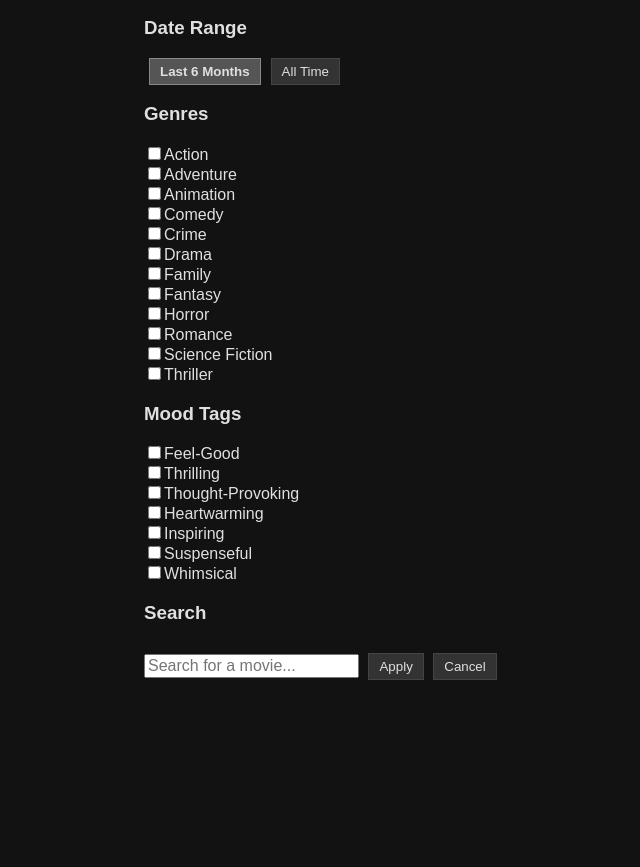
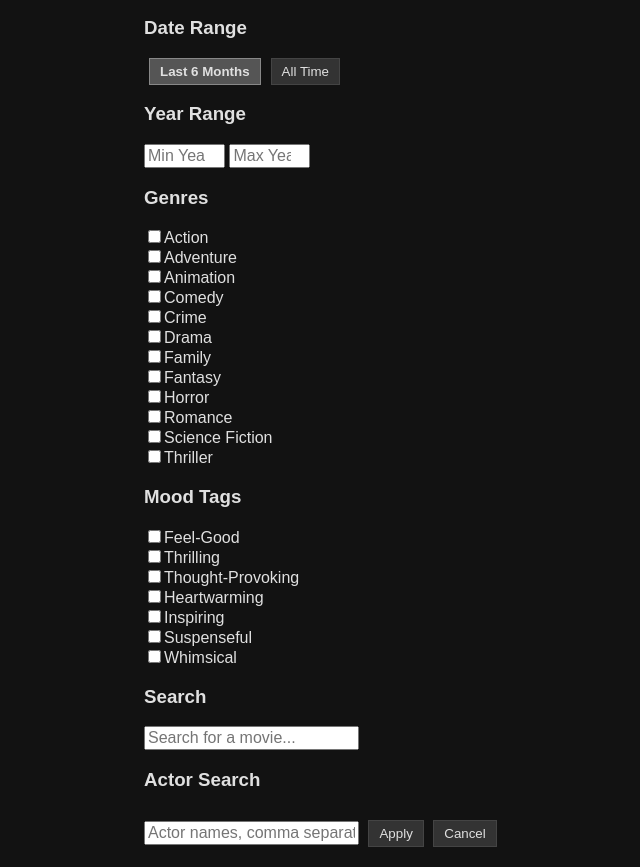
Before and after one commit to bigjokker/movies, a plain HTML site: page filters.html in a window 1280 px wide. Shown: the part 71-938 px from the top of the page, without its empty margins (96-736 px from the left). Before the commit the page ends 800 px from the top, so only its background shows below. Drawn offline with Linux system fonts and the light colour scheme.

Commit message:
Update filters.html

```diff
--- a/filters.html
+++ b/filters.html
@@ -23,12 +23,17 @@
         <button id="btn6m">Last 6 Months</button>
         <button id="btnAll">All Time</button>
     </div>
+    <h3>Year Range</h3>
+    <input type="number" id="minYear" placeholder="Min Year (e.g. 2000)" min="1900" max="2100">
+    <input type="number" id="maxYear" placeholder="Max Year (e.g. 2025)" min="1900" max="2100">
     <h3>Genres</h3>
     <div id="genresContainer"></div>
     <h3>Mood Tags</h3>
     <div id="moodsContainer"></div>
     <h3>Search</h3>
     <input type="text" id="searchInput" placeholder="Search for a movie...">
+    <h3>Actor Search</h3>
+    <input type="text" id="actorInput" placeholder="Actor names, comma separated...">
     <button id="applyFilters">Apply</button>
     <button id="cancelFilters">Cancel</button>
 
@@ -37,6 +42,9 @@
         let selectedGenres = JSON.parse(localStorage.getItem('selectedGenres')) || [];
         let selectedMoods = JSON.parse(localStorage.getItem('selectedMoods')) || [];
         let searchQuery = localStorage.getItem('searchQuery') || '';
+        let actorQuery = localStorage.getItem('actorQuery') || '';
+        let minYear = localStorage.getItem('minYear') || '';
+        let maxYear = localStorage.getItem('maxYear') || '';
 
         const btn6m = document.getElementById('btn6m');
         const btnAll = document.getElementById('btnAll');
@@ -108,6 +116,15 @@
         const searchInput = document.getElementById('searchInput');
         searchInput.value = searchQuery;
 
+        const actorInput = document.getElementById('actorInput');
+        actorInput.value = actorQuery;
+
+        const minYearInput = document.getElementById('minYear');
+        minYearInput.value = minYear;
+
+        const maxYearInput = document.getElementById('maxYear');
+        maxYearInput.value = maxYear;
+
         document.getElementById('applyFilters').onclick = () => {
             selectedGenres = [];
             genresContainer.querySelectorAll('input:checked').forEach(cb => {
@@ -121,6 +138,10 @@
             localStorage.setItem('selectedMoods', JSON.stringify(selectedMoods));
             searchQuery = searchInput.value.trim();
             localStorage.setItem('searchQuery', searchQuery);
+            actorQuery = actorInput.value.trim();
+            localStorage.setItem('actorQuery', actorQuery);
+            localStorage.setItem('minYear', minYearInput.value);
+            localStorage.setItem('maxYear', maxYearInput.value);
             localStorage.setItem('selectedRange', dateRange);
             location.href = 'index.html';
         };
```
